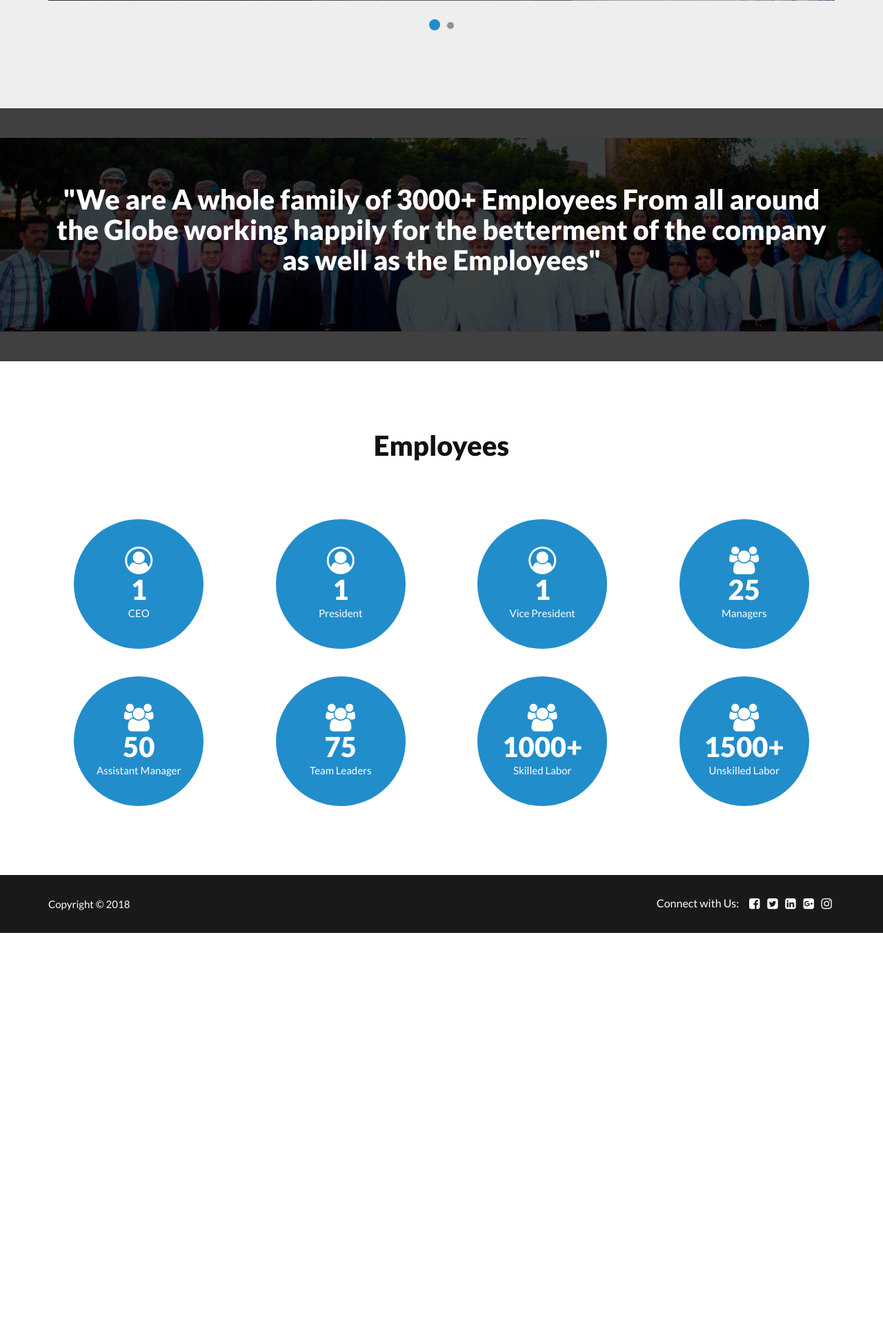
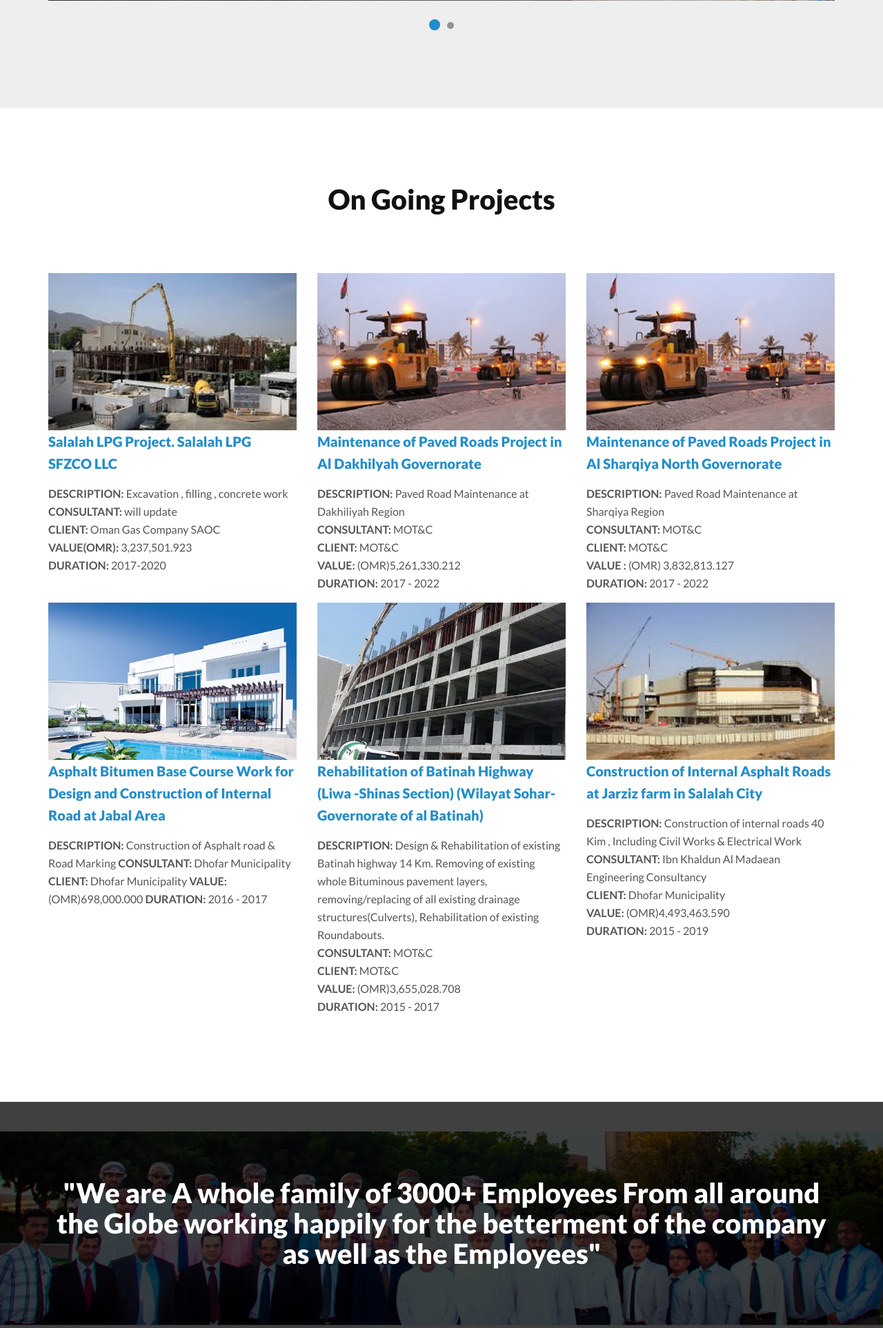
Before and after one commit to syedbilal2112/testtttt, a PHP site: page /Projects_and_Employees.php in a window 1280 px wide. Shown: the part 841-2767 px from the top of the page at 69% size. Before the commit the page ends 2194 px from the top, so only its background shows below. Run offline with PHP 8.4, Linux system fonts and the light colour scheme.

Commit message:
added image

```diff
--- a/Projects_and_Employees.php
+++ b/Projects_and_Employees.php
@@ -65,6 +65,106 @@
             </div>
           </div>
         </div>
+      </div>
+    </div>
+  </div>
+</section>
+<section class="section-padding">
+  <div class="container">
+    <div class="section-header text-center">
+      <h2>On Going Projects</h2>
+    </div>
+    <div class="row">
+      <div class="col-md-4 col-sm-4">
+        <article class="blog-list">
+          <div class="blog-info-box">
+
+            <a href="#"><img src="img/8.jpg" class="img-responsive" alt="image"></a>
+          </div>
+          <div class="blog-content">
+            <h5><a href="#">Salalah LPG Project. Salalah LPG SFZCO LLC</a></h5>
+            <p>
+      <b>DESCRIPTION: </b> Excavation , filling , concrete work</br>
+      <b>CONSULTANT: </b> will update</br>
+      <b>CLIENT: </b> Oman Gas Company SAOC</br>
+      <b>VALUE(OMR): </b> 3,237,501.923</br>
+      <b>DURATION: </b> 2017-2020</p></br>
+        </article>
+      </div>
+      <div class="col-md-4 col-sm-4">
+        <article class="blog-list">
+          <div class="blog-info-box">
+
+            <a href="#"><img src="img/9.jpg" class="img-responsive" alt="image"></a>
+          </div>
+          <div class="blog-content">
+            <h5><a href="#">Maintenance of Paved Roads Project in Al Dakhilyah Governorate</a></h5>
+                      <p> <b>DESCRIPTION: </b> Paved Road Maintenance at Dakhiliyah Region<br>
+          <b>CONSULTANT: </b> MOT&C<br>
+          <b>CLIENT: </b> MOT&C<br>
+          <b>VALUE: </b>  (OMR)5,261,330.212<br>
+          <b>DURATION: </b> 2017 - 2022</p>
+        </article>
+      </div>
+      <div class="col-md-4 col-sm-4">
+        <article class="blog-list">
+          <div class="blog-info-box">
+
+            <a href="#"><img src="img/9.jpg" class="img-responsive" alt="image"></a>
+          </div>
+          <div class="blog-content">
+            <h5><a href="#">Maintenance of Paved Roads Project in Al Sharqiya North Governorate</a></h5>
+                      <p> <b>DESCRIPTION: </b>Paved Road Maintenance at Sharqiya Region<br>
+          <b>CONSULTANT: </b>MOT&C<br>
+          <b>CLIENT: </b>MOT&C<br>
+          <b>VALUE : </b>(OMR) 3,832,813.127<br>
+          <b>DURATION: </b>2017 - 2022</p>
+        </article>
+      </div>
+      <div class="col-md-4 col-sm-4">
+        <article class="blog-list">
+          <div class="blog-info-box">
+
+            <a href="#"><img src="img/6.jpg" class="img-responsive" alt="image"></a>
+          </div>
+          <div class="blog-content">
+            <h5><a href="#">Asphalt Bitumen Base Course Work for Design and Construction of Internal Road at Jabal Area</a></h5>
+                      <p>  <b>DESCRIPTION: </b>Construction of Asphalt road & Road Marking
+          <b>CONSULTANT: </b>Dhofar Municipality
+          <b>CLIENT: </b>Dhofar Municipality
+          <b>VALUE: </b> (OMR)698,000.000
+          <b>DURATION: </b>2016 - 2017</p>
+        </article>
+      </div>
+      <div class="col-md-4 col-sm-4">
+        <article class="blog-list">
+          <div class="blog-info-box">
+
+            <a href="#"><img src="img/10.jpg" class="img-responsive" alt="image"></a>
+          </div>
+          <div class="blog-content">
+            <h5><a href="#">Rehabilitation of Batinah Highway (Liwa -Shinas Section) (Wilayat Sohar-Governorate of al Batinah)</a></h5>
+            <p>   <b>DESCRIPTION: </b>Design & Rehabilitation of existing Batinah highway 14 Km. Removing of existing whole Bituminous pavement layers, removing/replacing of all existing drainage structures(Culverts), Rehabilitation of existing Roundabouts.<br>
+            <b>CONSULTANT: </b>MOT&C<br>
+            <b>CLIENT: </b>MOT&C<br>
+            <b>VALUE: </b> (OMR)3,655,028.708<br>
+            <b>DURATION: </b>2015 - 2017</p>
+        </article>
+      </div>
+      <div class="col-md-4 col-sm-4">
+        <article class="blog-list">
+          <div class="blog-info-box">
+
+            <a href="#"><img src="img/7.jpg" class="img-responsive" alt="image"></a>
+          </div>
+          <div class="blog-content">
+            <h5><a href="#">Construction of Internal Asphalt Roads at Jarziz farm in Salalah City</a></h5>
+            <p> <b>DESCRIPTION: </b>Construction of internal roads 40 Kim , Including Civil Works & Electrical Work<br>
+            <b>CONSULTANT: </b>Ibn Khaldun Al Madaean Engineering Consultancy<br>
+            <b>CLIENT: </b>Dhofar Municipality<br>
+            <b>VALUE: </b> (OMR)4,493,463.590<br>
+            <b>DURATION: </b>2015 - 2019</p>
+        </article>
       </div>
     </div>
   </div>
--- a/contact.php
+++ b/contact.php
@@ -62,10 +62,6 @@
                 <div class="contact_info_m"><strong>Al ruwi Al Tasneem LLc </strong>,<br>Building Bait Al Falaj Street Ruwi Area 1857, Muscat, Oman</div>
             </li>
             <li>
-              <div class="icon_wrap"><i class="fa fa-phone" aria-hidden="true"></i></div>
-                <div class="contact_info_m"><a href="tel:123456789">01234-56789</a>, <a href="tel:123456789">123456789</a></div>
-            </li>
-            <li>
               <div class="icon_wrap"><i class="fa fa-envelope-o" aria-hidden="true"></i></div>
               <div class="contact_info_m"><a href="mailto:alruwialtasneem@outlook.com">alruwialtasneem@outlook.com</a></div>
             </li>
```
Also changed, not shown: index.php (+37 -1 lines), img/10.jpg (added), img/12.jpg (added), img/13.jpg (added), img/6.jpg (added), img/7.jpg (added), img/8.jpg (added), img/9.jpg (added), img/images (4).jpeg (added), img/images (4)_1.jpeg (added), img/images (6).jpeg (added), img/images (6)_1.jpeg (added), img/images (7).jpeg (added), img/images (7)_1.jpeg (added), 4 more files.
